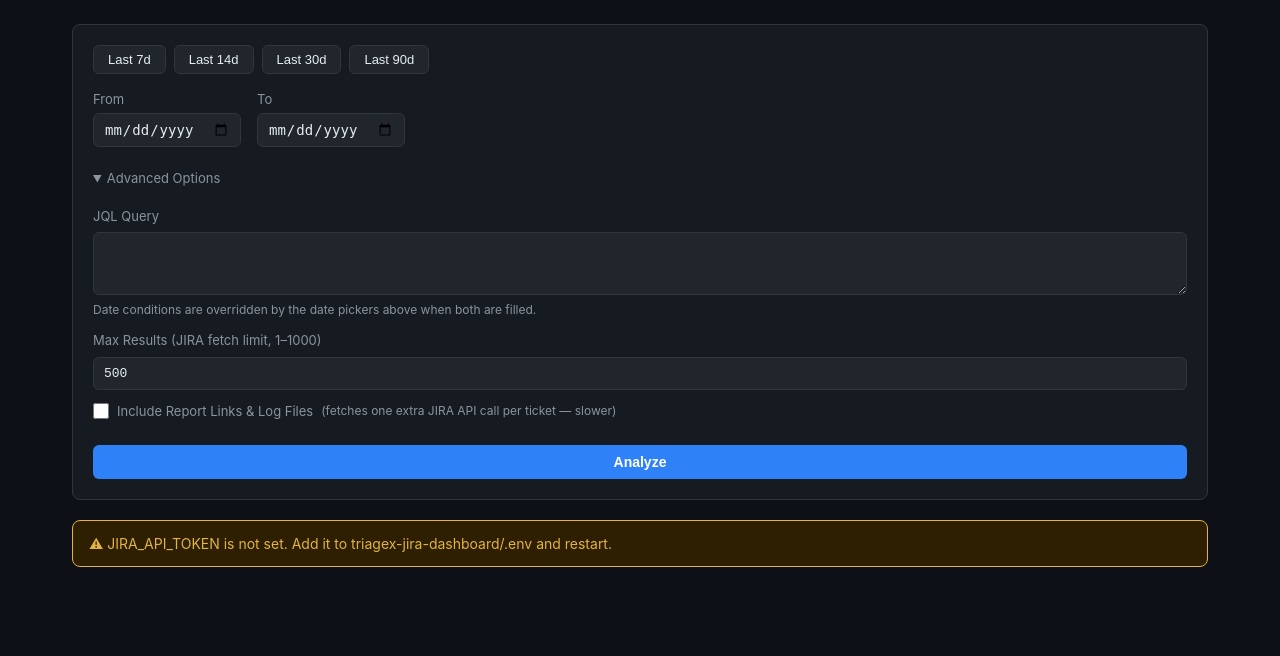
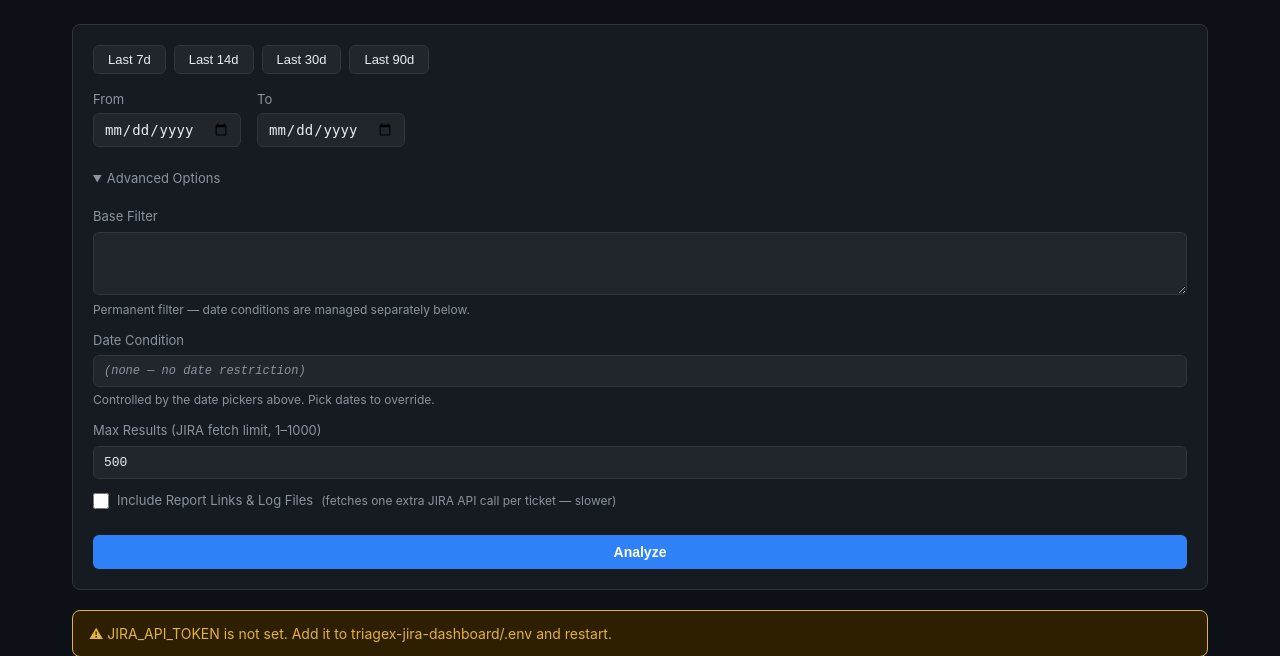
Before and after one commit to jydas1973/jira-table-processor, a Flask app: page / in a window 1280 px wide, after a click on "Advanced Options". Shown: the part 98-754 px from the top of the page. Run offline with Flask 3, Linux system fonts and the light colour scheme; parts of the project's set-up code (start-up, migrations or seed data) failed here and were passed over.

Commit message:
feat: split JQL into base filter + date condition display (Option B)
Replace the short-lived Option A effective-query strip with Option B:
the Advanced Options panel now shows two distinct controls.

Base Filter textarea — pre-populated on load with the permanent JQL,
date conditions stripped out by JS (extractDatePart + stripDateConditions).

Date Condition row — read-only <code> block below the textarea:
  - Pickers empty → muted text showing the original default condition
    (e.g. "AND created >= -3d  (from default JQL)")
  - Pickers filled → amber highlight with the injected picker dates
    (e.g. "AND created >= "2026-04-28" AND created <= "2026-05-04"")
  - No date in default JQL + pickers empty → "(none — no date restriction)"

runAnalysis() reattaches the original date part when pickers are empty
so the default date restriction is preserved; when pickers are filled
the backend handles appending them to the base filter as before.

Plan (Phase 9 superseded, Option B spec added), README updated.

Co-Authored-By: Claude Sonnet 4.6 <noreply@anthropic.com>

```diff
--- a/triagex-jira-dashboard/frontend/templates/dashboard.html
+++ b/triagex-jira-dashboard/frontend/templates/dashboard.html
@@ -87,6 +87,29 @@
       user-select: none;
     }
     details summary:hover { color: var(--text); }
+
+    /* Date Condition row (Option B) */
+    .date-condition-row {
+      display: flex;
+      flex-direction: column;
+      gap: 4px;
+      margin-top: 12px;
+    }
+    .dc-label { font-size: 13px; color: var(--text-muted); }
+    #date-condition-display {
+      font-family: 'Courier New', monospace;
+      font-size: 12px;
+      padding: 6px 10px;
+      border-radius: 6px;
+      border: 1px solid var(--border);
+      background: var(--bg-input);
+      word-break: break-all;
+      transition: color 0.2s, border-color 0.2s;
+    }
+    .dc-original { color: var(--text-muted); }
+    .dc-active   { color: #e3b341; font-weight: 600; border-color: #e3b341 !important; }
+    .dc-none     { color: var(--text-muted); font-style: italic; }
+    .dc-hint     { color: var(--text-muted); font-size: 12px; }
 
     #advanced { margin-bottom: 16px; }
     #advanced label {
@@ -444,10 +467,15 @@
 
     <details id="advanced">
       <summary>Advanced Options</summary>
-      <label>JQL Query
-        <textarea id="jql-input" rows="3">{{ default_jql | e }}</textarea>
-        <small>Date conditions are overridden by the date pickers above when both are filled.</small>
+      <label>Base Filter
+        <textarea id="jql-input" rows="3" data-raw-jql="{{ default_jql | e }}"></textarea>
+        <small>Permanent filter — date conditions are managed separately below.</small>
       </label>
+      <div class="date-condition-row">
+        <span class="dc-label">Date Condition</span>
+        <code id="date-condition-display" class="dc-original"></code>
+        <small class="dc-hint">Controlled by the date pickers above. Pick dates to override.</small>
+      </div>
       <label>Max Results (JIRA fetch limit, 1–1000)
         <input type="number" id="max-results" value="500" min="1" max="1000">
       </label>
@@ -624,10 +652,45 @@
     from.setDate(from.getDate() - days);
     document.getElementById('to-date').value   = fmtDate(today);
     document.getElementById('from-date').value = fmtDate(from);
+    updateDateConditionDisplay();
   }
 
   function fmtDate(d) {
     return d.toISOString().slice(0, 10);
+  }
+
+  // ── JQL split: base filter + date condition (Option B) ───────────────────
+  let originalDatePart = '';
+
+  function extractDatePart(jql) {
+    const ge = jql.match(/created\s*>=\s*["']?[-\w]+["']?/i);
+    const le = jql.match(/created\s*<=\s*["']?[-\w]+["']?/i);
+    return [ge?.[0], le?.[0]].filter(Boolean).join(' AND ');
+  }
+
+  function stripDateConditions(jql) {
+    jql = jql.replace(/\s+AND\s+created\s*>=\s*["']?[-\w]+["']?/gi, '');
+    jql = jql.replace(/\s+AND\s+created\s*<=\s*["']?[-\w]+["']?/gi, '');
+    jql = jql.replace(/created\s*>=\s*["']?[-\w]+["']?\s+AND\s+/gi, '');
+    jql = jql.replace(/created\s*<=\s*["']?[-\w]+["']?\s+AND\s+/gi, '');
+    jql = jql.replace(/\s+ORDER\s+BY\s+.*$/gi, '');
+    return jql.trim().replace(/\s+(AND|OR)\s*$/i, '').trim();
+  }
+
+  function updateDateConditionDisplay() {
+    const from = document.getElementById('from-date').value;
+    const to   = document.getElementById('to-date').value;
+    const el   = document.getElementById('date-condition-display');
+    if (from && to) {
+      el.className   = 'dc-active';
+      el.textContent = `AND created >= "${from}" AND created <= "${to}"`;
+    } else if (originalDatePart) {
+      el.className   = 'dc-original';
+      el.textContent = `AND ${originalDatePart}  (from default JQL)`;
+    } else {
+      el.className   = 'dc-none';
+      el.textContent = '(none — no date restriction)';
+    }
   }
 
   // ── Analysis ──────────────────────────────────────────────────────────────
@@ -635,7 +698,12 @@
     hideError();
     const fromDate = document.getElementById('from-date').value;
     const toDate   = document.getElementById('to-date').value;
-    const jql      = document.getElementById('jql-input').value;
+    const baseJql  = document.getElementById('jql-input').value.trim();
+    // Re-attach original date condition when pickers are empty so the default date
+    // restriction is preserved; when pickers are filled the backend appends them.
+    const jql      = (!fromDate && !toDate && originalDatePart)
+                     ? `${baseJql} AND ${originalDatePart}`
+                     : baseJql;
     const maxRes   = parseInt(document.getElementById('max-results').value) || 500;
     const detail   = document.getElementById('include-detail').checked;
 
@@ -995,11 +1063,21 @@
     return /^https?:\/\//i.test(u) ? u : '#';
   }
 
-  // Wire recipient checkboxes after DOM load
+  // Wire up listeners and initialise after DOM load
   document.addEventListener('DOMContentLoaded', () => {
+    // Recipient checkboxes
     document.querySelectorAll('.recipient-cb').forEach(cb => {
       cb.addEventListener('change', updateSendButton);
     });
+    // Option B: extract date part from raw default JQL, strip it from textarea
+    const textarea   = document.getElementById('jql-input');
+    const rawJql     = textarea.dataset.rawJql || textarea.value;
+    originalDatePart = extractDatePart(rawJql);
+    textarea.value   = stripDateConditions(rawJql);
+    // Wire pickers to update the Date Condition display
+    document.getElementById('from-date').addEventListener('input', updateDateConditionDisplay);
+    document.getElementById('to-date').addEventListener('input',   updateDateConditionDisplay);
+    updateDateConditionDisplay();
   });
 </script>
 
```
Also changed, not shown: .agents/plans/triagex-jira-dashboard.md, triagex-jira-dashboard/README.md.
